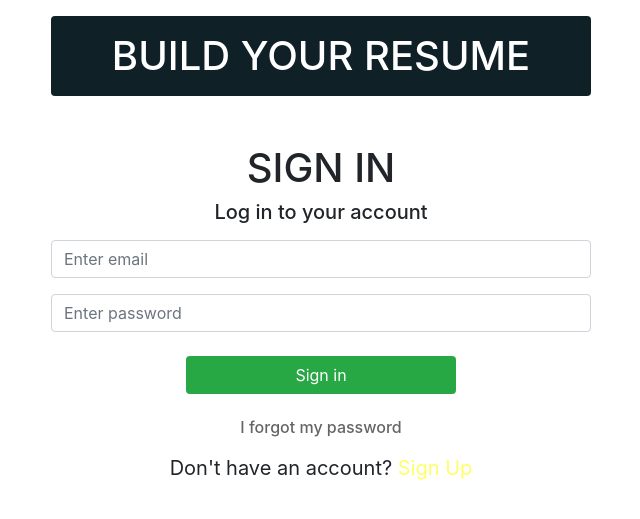
After one commit to VinayTrep/Resume_builder, a PHP site: page /sign_in.php in a window 1280 px wide. The commit adds this page. Shown: the top 519 px of the page, without its empty margins (319-959 px from the left). Run offline with PHP 8.4, Linux system fonts and the light colour scheme.

Commit message:
sign-in and reset page complete

```diff
--- a/includes/connect.php
+++ b/includes/connect.php
@@ -7,7 +7,7 @@ try {
   $con = new PDO("mysql:host=$servername;dbname=resume_builder", $username, $password);
   // set the PDO error mode to exception
   $con->setAttribute(PDO::ATTR_ERRMODE, PDO::ERRMODE_EXCEPTION);
-  echo "Connected successfully";
+  // echo "Connected successfully";
 } catch(PDOException $e) {
   echo "Connection failed: " . $e->getMessage();
 }
--- /dev/null
+++ b/sign_in.php
@@ -0,0 +1,95 @@
+<?php
+include('./includes/connect.php');
+?>
+<?php
+    if (isset($_POST['submit'])) {
+      $u_email = $_POST['u_email'];
+      $u_pass = $_POST['u_password'];
+      //sql to check if the user exist
+      $sql = "SELECT * FROM user_login_details WHERE u_email='$u_email'";
+      $result = $con->query($sql);
+      $row = $result->fetch(PDO::FETCH_ASSOC);
+      if ($row['u_email'] == $u_email) {
+        if ($u_pass == $row['u_password']) {
+          $suc="login successfull";
+        } else {
+          $err= "password doesn't match";
+        }
+      } else {
+        $err= "email id doesn't exist";
+      }
+    }
+    ?>
+<!DOCTYPE html>
+<html lang="en">
+
+<head>
+  <meta charset="UTF-8">
+  <meta name="viewport" content="width=device-width, initial-scale=1.0">
+  <meta http-equiv="X-UA-Compatible" content="ie=edge">
+  <meta name="Description" content="Enter your description here" />
+  <link rel="stylesheet" href="https://cdnjs.cloudflare.com/ajax/libs/twitter-bootstrap/4.6.0/css/bootstrap.min.css">
+  <link rel="stylesheet" href="https://cdnjs.cloudflare.com/ajax/libs/font-awesome/5.15.4/css/all.min.css">
+  <link rel="stylesheet" href="assets/css/style.css">
+  <title>Document</title>
+  <style>
+    .bg-0F2027 {
+      background-color: #0F2027;
+    }
+
+    .font-xl {
+      font-size: 40px;
+    }
+
+    .f-4 {
+      font-size: 20px;
+    }
+    span{
+      color: black;
+    }
+    a {
+      color: yellow;
+      opacity: 0.6;
+    }
+
+    a:hover {
+      color: yellow;
+      text-decoration: none;
+    }
+  </style>
+</head>
+
+<body>
+  <div class="container mt-3">
+    <div class="row">
+      <div class="col-md-6 mx-auto">
+        <h1 class="bg-0F2027 text-white text-center p-3 rounded ">BUILD YOUR RESUME</h1>
+        <?php
+        if (!empty($suc)) {
+          echo "<div class='alert alert-success text-center'>".$suc."</div>";
+        }
+        if (!empty($err)){
+          echo "<div class='alert alert-danger text-center'>".$err."</div>";
+        }
+         ?>
+          <h2 class="text-center  mt-5 font-xl">SIGN IN</h2>
+        <h5 class="text-center mt-1">Log in to your account</h5>
+        <div class="form">
+          <form action="<?php echo $_SERVER['PHP_SELF']; ?>" method="post">
+            <div class="form-group mt-3">
+              <input type="email" class="form-control" placeholder="Enter email" name="u_email" required>
+            </div>
+            <div class="form-group mt-3">
+              <input type="password" class="form-control" placeholder="Enter password" name="u_password" required>
+            </div>
+            <button name="submit" type="submit" class="btn d-block bg-success w-50 mx-auto text-white mt-4">Sign in</button>
+          </form>
+          <h6 class="text-center mt-4"><a href="reset.php"><span>I forgot my password</span></a></h6>
+          <div class="mt-3 text-center f-4 c-warning">Don't have an account? <a href="#">Sign Up</a></div>
+        </div>
+      </div>
+    </div>
+
+</body>
+
+</html>
```
Also changed, not shown: index.php (+13 -1 lines), reset.php (added, +77 -0 lines).
